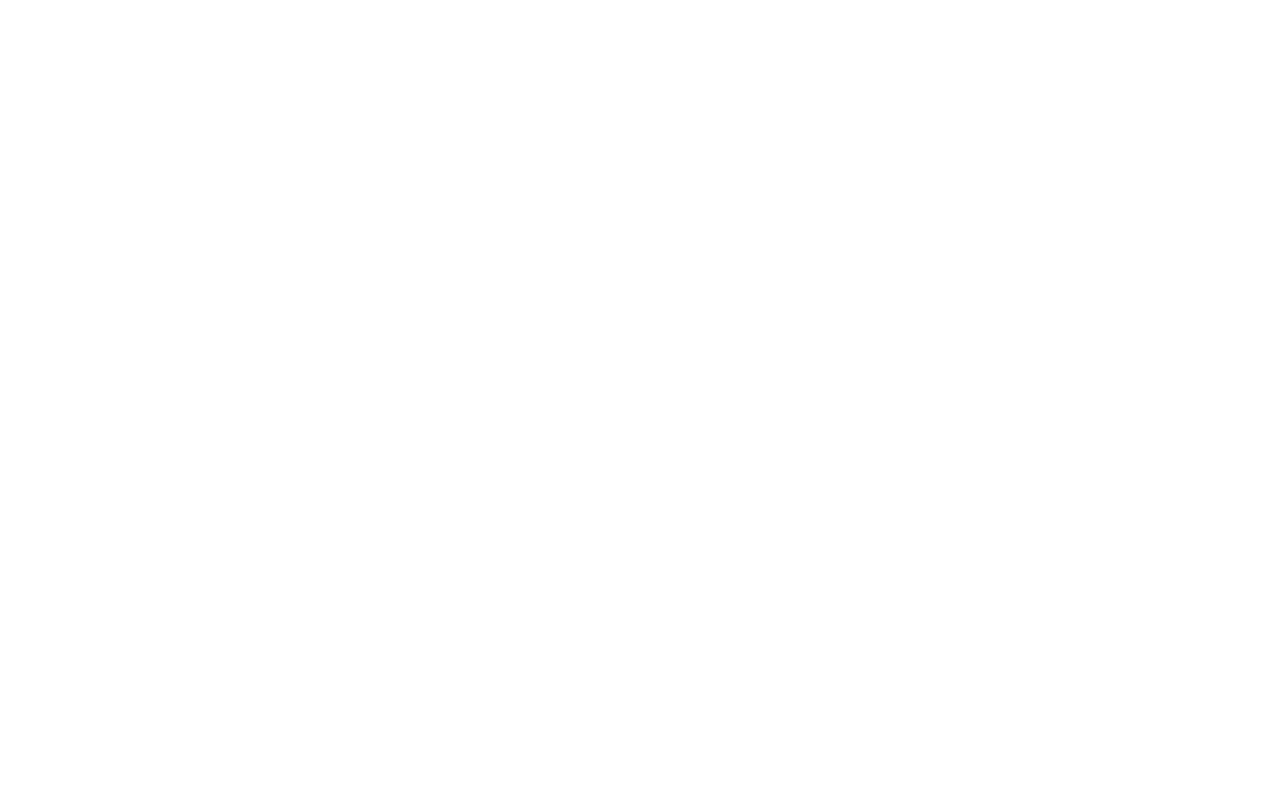
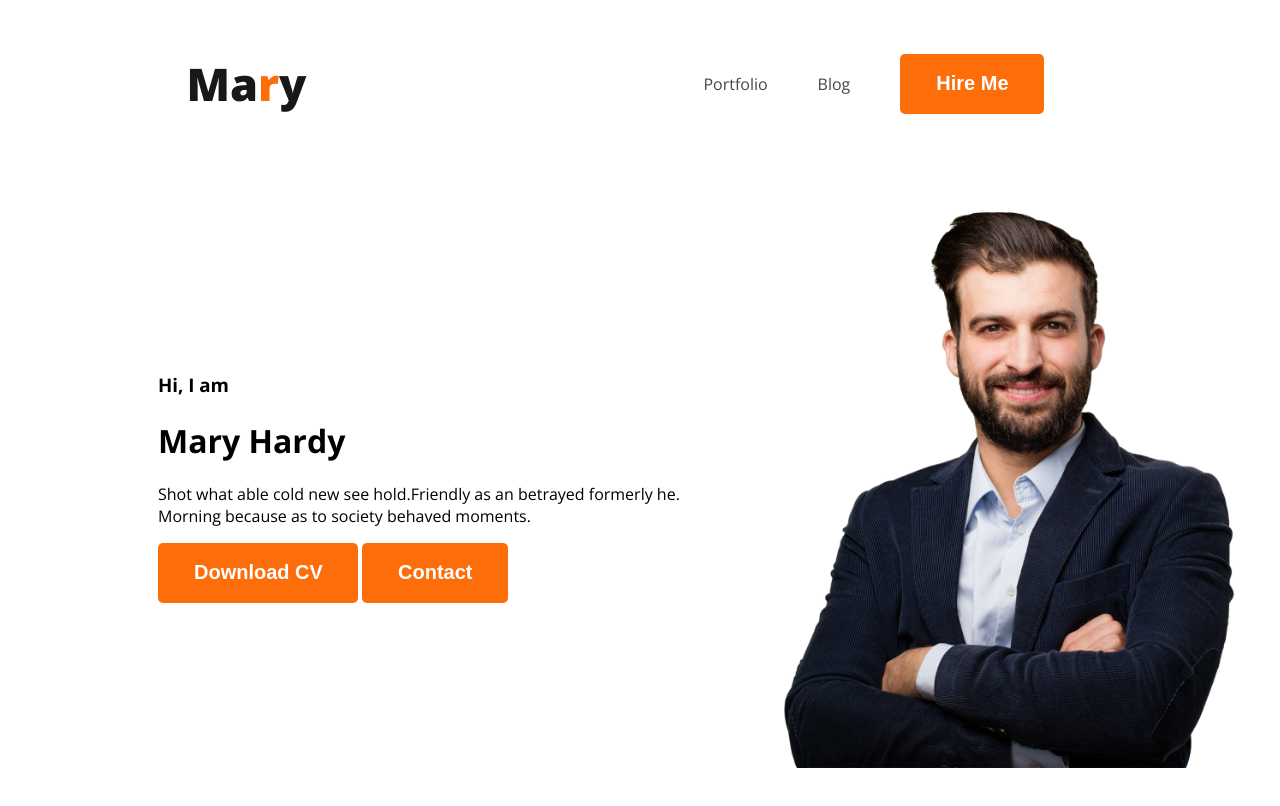
Before and after one commit to abir-exe/module-5-portfolio, a plain HTML site: page index.html in a window 1280 px wide. Drawn offline with nearby package versions, Linux system fonts and the light colour scheme.

Commit message:
nav and head

```diff
--- a/index.html
+++ b/index.html
@@ -5,10 +5,31 @@
     <meta http-equiv="X-UA-Compatible" content="IE=edge">
     <meta name="viewport" content="width=device-width, initial-scale=1.0">
     <title>Web developer portfolio</title>
+    <link rel="preconnect" href="https://fonts.googleapis.com">
+<link rel="preconnect" href="https://fonts.gstatic.com" crossorigin>
+<link href="https://fonts.googleapis.com/css2?family=Open+Sans:wght@400;700;800&display=swap" rel="stylesheet">
+    <link rel="stylesheet" href="styles/portfolio.css">
 </head>
 <body>
     <header>
-
+            <nav>
+                <h3 class="title-text">Ma<span class="text-primary">r</span>y</h3>
+                <ul>
+                    <li><a href="">Portfolio</a></li>
+                    <li><a href="">Blog</a></li>
+                    <li><button class="btn-primary">Hire Me</button></li>
+                </ul>
+            </nav>
+            <div class="banner">
+                <div>
+                    <h3 class="banner-greeting">Hi, I am</h3>
+                    <h1 class="banner-title">Mary Hardy</h1>
+                    <p>Shot what able cold new see hold.Friendly as an betrayed formerly he. Morning because as to society behaved moments.</p>
+                    <button class="btn-primary">Download CV</button>
+                    <button class="btn-primary">Contact</button>
+                </div>
+                <img class="profile-pic" src="images/hardy.png" alt="">
+            </div>
     </header>
     <main>
 
--- /dev/null
+++ b/styles/portfolio.css
@@ -0,0 +1,58 @@
+body {
+    font-family: 'Open Sans', sans-serif;
+}
+
+.text-primary {
+    color: #FD6E0A;
+}
+
+.btn-primary {
+    border-radius: 5px;
+    background: #FD6E0A;
+    font-size: 20px;
+    font-style: normal;
+    font-weight: 700;
+    color: white;
+    padding: 18px 35px 19px 36px;
+    border: 0px;
+}
+
+nav {
+    display: flex;
+    align-items: center;
+    justify-content: space-around;
+    margin: 0;
+}
+
+.title-text {
+    color: #181818;
+
+    font-size: 45px;
+
+    font-weight: 800;
+
+}
+
+nav>ul {
+    display: flex;
+    align-items: center;
+
+}
+
+nav li {
+    margin-right: 50px;
+    list-style: none;
+}
+
+nav a {
+    text-decoration: none;
+    color: #474747;
+}
+.banner{
+    padding: 30px 30px 30px 150px;
+    display: flex;
+    align-items: center;
+}
+.banner .profile-pic{
+    width: 500px;
+}
```
